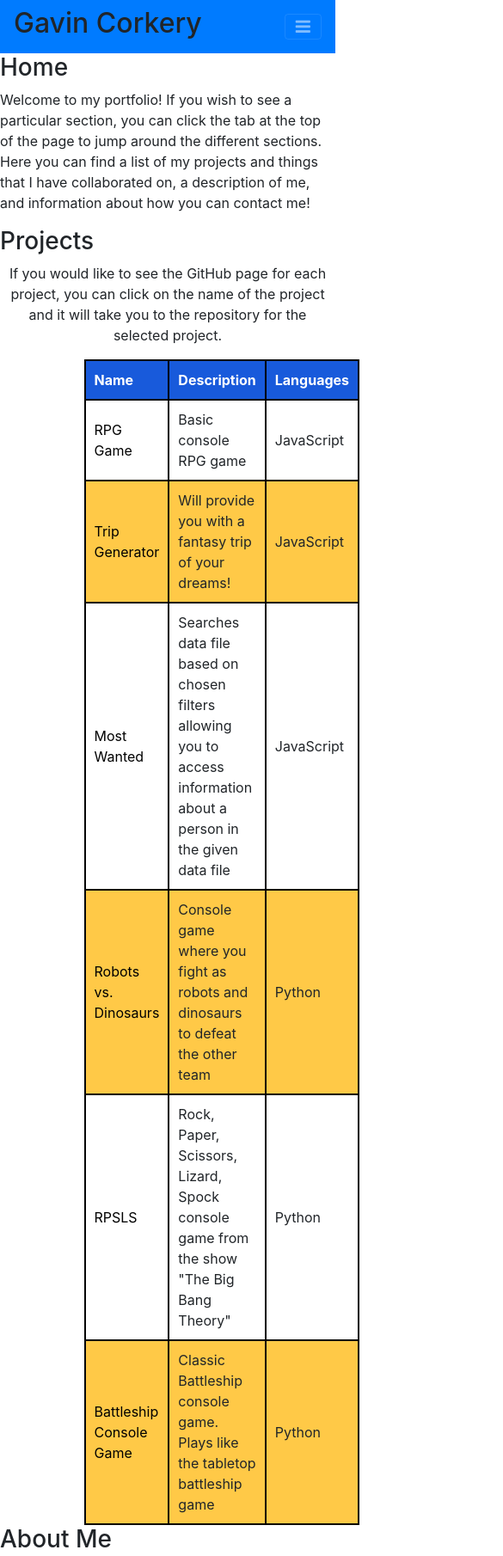
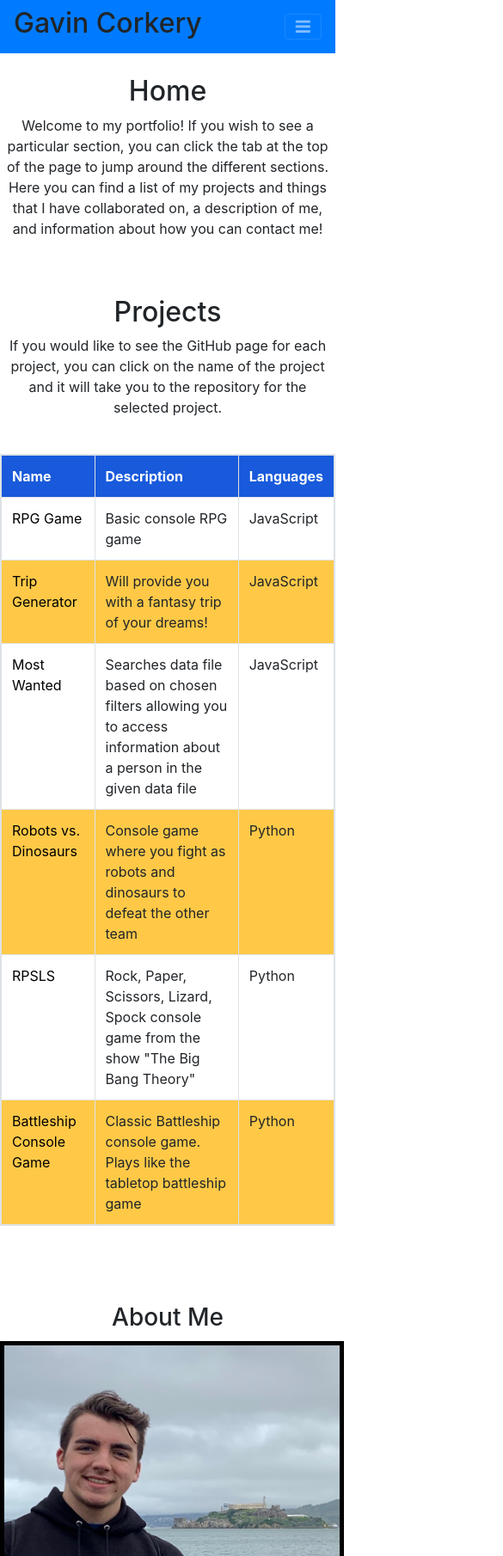
Before and after one commit to TheGavinCorkery/PortfolioWebsite, a plain HTML site: page index.html in a window 390 px wide. Shown: the top 1810 px of the page at 86% size, 585 px wide, since content can reach past the window. Drawn offline with nearby package versions, Linux system fonts and the light colour scheme.

Commit message:
Implemented bootstrap to align entire site and responsive

```diff
--- a/index.html
+++ b/index.html
@@ -12,7 +12,7 @@
     </head>
     <body>
 
-            <nav class = "navbar navbar-expand-lg navbar-dark bg-primary">
+            <nav class = "navbar navbar-expand-sm navbar-dark bg-primary">
                 <div class = "nav-brand">
                     <h2>Gavin Corkery</h2>
                 </div>
@@ -28,22 +28,39 @@
                 </div>
             </nav>
         <!--Home Section Starts Here-->
-        <div id = "home" class = "home">
-            <h3>Home</h3>
+        <br>
+        <div class="row">
+            <div class = col-sm-3></div>
+            <div id = "home" class = "home col-sm-6" align = "center">
+                <h2>Home</h2>
                 <p>Welcome to my portfolio! If you wish to see a particular section, you can click the tab at the top of the page to jump around
                     the different sections. Here you can find a list of my projects and things that I have collaborated on, a description of me,
                     and information about how you can contact me!
                 </p>
             </div>
+            <div class = col-sm-3></div>
+        </div>
         <!--Home Section Ends Here-->
 
+        <br>
+        <br>
         <!--Projects Section Starts Here-->
-        <div id = "projects" class="projects">
-            <h3>Projects</h3>
+        <div class="row">
+                <div class="col-sm-3"></div>
+                <div class="col-sm-6" align = "center">
+                    <h2>Projects</h2>
                     <p>If you would like to see the GitHub page for each project, you can click on the name of the project and it will take you
                         to the repository for the selected project.
                     </p>
-            <div class = "projects-table">
+                    <br>
+                </div>
+                <div class="col-sm-3"></div>
+        </div>
+
+        <div class="row">
+            <div class="col-sm-3"></div>
+            <div class="col-sm-6" align = "center">
+                <div class = "projects-table table table-bordered">
                     <table>
                         <tr>
                             <th>Name</th>
@@ -83,16 +100,27 @@
                     </table>
                 </div>
                 </div>
+                <div class="col-sm-3"></div>
+            </div>
+
         <!--Projects Section Ends Here-->
-
+            <br>
+            <br>
+            <br>
         <!--About Me Section Starts Here-->
-        <div id = "about-me" class = "about-me">
+        <div class="row">
+            <div class="col-sm-3"></div>
+            <div class="col-sm-6" align = center>
                 <h3>About Me</h3>
-            <div class="about-me-containter"></div>
-
+            </div>
+            <div class="col-sm-3"></div>
+        </div>
+        <div class="row">
+            <div class="col-sm-3"></div>
+            <div class="col-sm-3" align = "center">
                 <img src="images/professional_picture.jpg" alt="Picture of me with Alcatraz in the background" class = "professional_img">
-
-
+            </div>
+            <div class="col-sm-3" align = "center">
                 <p class = "about-me-content">Hello! I am Gavin Corkery, I was born in Commerce, MI and now I live in Trenton, MI.
                 I got into programming when I was a freshman in high school where I taught myself HTML and CSS and fell in love
                 with coding and developing different things. I didn't focus on many other languages until my senior year of high school
@@ -103,21 +131,26 @@
                 With 5 general study classes standing in my way of graduation, I chose to take a break from school and further my programming
                 knowledge with a Full-Stack boot camp at devCodeCamp.
                 </p>
-
             </div>
+            <div class="col-sm-3"></div>
         </div>
         <!--About Me Section Ends Here-->
-
+        <br>
+        <br>
         <!--Contact Section Starts Here-->
-        <div id = "contact-me" class = "contact-me">
+        <div class="row">
+            <div class="col-sm-3"></div>
+            <div class="col-sm-6" align = "center">
                 <h3>Contact Me</h3>
                 <p>Email: GavinDCorkery@gmail.com</p>
                 <p>GitHub: <a href="https://github.com/TheGavinCorkery">Click Here</a></p>
                 <p>LinkedIn: <a href="https://www.linkedin.com/in/gavin-corkery-3aa56a180/">Click Here</a></p>
             </div>
+            <div class="col-sm-3"></div>
+        </div>
         <!--Contact Section Ends Here-->
         <script src="https://code.jquery.com/jquery-3.4.1.slim.min.js" integrity="sha384-J6qa4849blE2+poT4WnyKhv5vZF5SrPo0iEjwBvKU7imGFAV0wwj1yYfoRSJoZ+n" crossorigin="anonymous"></script>
-<script src="https://cdn.jsdelivr.net/npm/popper.js@1.16.0/dist/umd/popper.min.js" integrity="sha384-Q6E9RHvbIyZFJoft+2mJbHaEWldlvI9IOYy5n3zV9zzTtmI3UksdQRVvoxMfooAo" crossorigin="anonymous"></script>
+        <script src="https://cdn.jsdelivr.net/npm/popper.js@1.16.0/dist/usm/popper.min.js" integrity="sha384-Q6E9RHvbIyZFJoft+2mJbHaEWldlvI9IOYy5n3zV9zzTtmI3UksdQRVvoxMfooAo" crossorigin="anonymous"></script>
         <script src="https://stackpath.bootstrapcdn.com/bootstrap/4.4.1/js/bootstrap.min.js" integrity="sha384-wfSDF2E50Y2D1uUdj0O3uMBJnjuUD4Ih7YwaYd1iqfktj0Uod8GCExl3Og8ifwB6" crossorigin="anonymous"></script>
     </body>
 </html>
--- a/styles/style.css
+++ b/styles/style.css
@@ -3,108 +3,9 @@
     text-align: center !important;
 }
 
-/* html {
-    background-color: #EFEFEF;
-    padding: 0;
-    width: 100%;
-    margin: 0;
-    font-family: 'Montserrat', sans-serif;
-}
-
-* {
-    box-sizing: border-box;
-  }
-
-.header {
-    background-color: #185ADB;
-    width: 100%;
-    padding: 0;
-    margin: 0;
-}
-.header-content {
-    margin: 0 auto;
-    font-size: 40px;
-    width: 100%;
-    color: #EFEFEF;
-    padding-left: 3%;
-}
-
-.topnav  {
-    width: 100%;
-    height: 70px;
-    background-color: #FFC947;
-    overflow: hidden;
-    display: block;
-}
-
-.nav-logo {
-    float: left;
-    margin-left: 5px;
-}
-
-.nav-links {
-    float: right;
-    padding-top: 10px;
-}
-
-
-.topnav a {
-    float: left;
-    padding: 15px;
-    text-decoration: none;
-    font-size: 15px;
-    color: black;
-}
-
-.topnav a:hover {
-    background-color: #ddd;
-}
-
-.home h3 {
-    text-align: center;
-    font-size: 25px;
-    border-bottom: 3px solid black;
-    display: inline-block;
-    width: 50%;
-    margin-left: 25%;
-}
-
-.home p {
-    margin-left: 10%;
-    margin-right:10%;
-    text-align: center;
-    vertical-align: center;
-}
-
-.projects h3 {
-    text-align: center;
-    font-size: 25px;
-    border-bottom: 3px solid black;
-    display: inline-block;
-    width: 50%;
-    margin-left: 25%;
-    margin-top: 5%;
-}
-*/
-.projects p {
-    text-align: center;
-    vertical-align: center;
-}
-
-.projects-table {
-    margin-left: 25%;
-    margin-right: 25%;
-
-}
-
 .projects-table a {
     text-decoration: none;
     color: black;
-}
-
-.projects-table th, tr, td {
-    padding: 10px;
-    border: 2px solid black
 }
 
 .projects-table tr:nth-child(odd) {
@@ -115,64 +16,14 @@
     background-color: #185ADB;
     color: white
 }
-/*
-.about-me h3 {
-    text-align: center;
-    font-size: 25px;
-    border-bottom: 3px solid black;
-    width: 50%;
-    margin-left: 25%;
-    margin-top: 5%;
-}
-
-.professional_img {
-    float: left;
-    margin-left: 25%;
-}
 
 .professional_img {
     height: 500px;
     width: 400px;
-    text-align: center;
     border-style: solid;
     border-color: black;
     border-width: 5px;
 }
-
-.about-me-container{
-    height:25%;
-    width: 50%;
-    color: blue;
+.about-me-content {
+    margin-top: 20px;
 }
-
-.about-me-content {
-    vertical-align: center;
-    text-align: center;
-    margin-left: 20px;
-    float: left;
-    width: 25%;
-    position: flex;
-}
-
-.about-me-content p {
-    margin-top: 10%;
-    height: 500px;
-    width: 500px;
-}
-
-.contact-me h3 {
-    text-align: center;
-    font-size: 25px;
-    border-bottom: 3px solid black;
-    display: inline-block;
-    width: 50%;
-    margin-left: 25%;
-}
-
-.contact-me p {
-    text-align: center;
-}
-
-body {
-    margin: 0;
-} */
```
Lines whose indentation alone changed are shown as unchanged.
